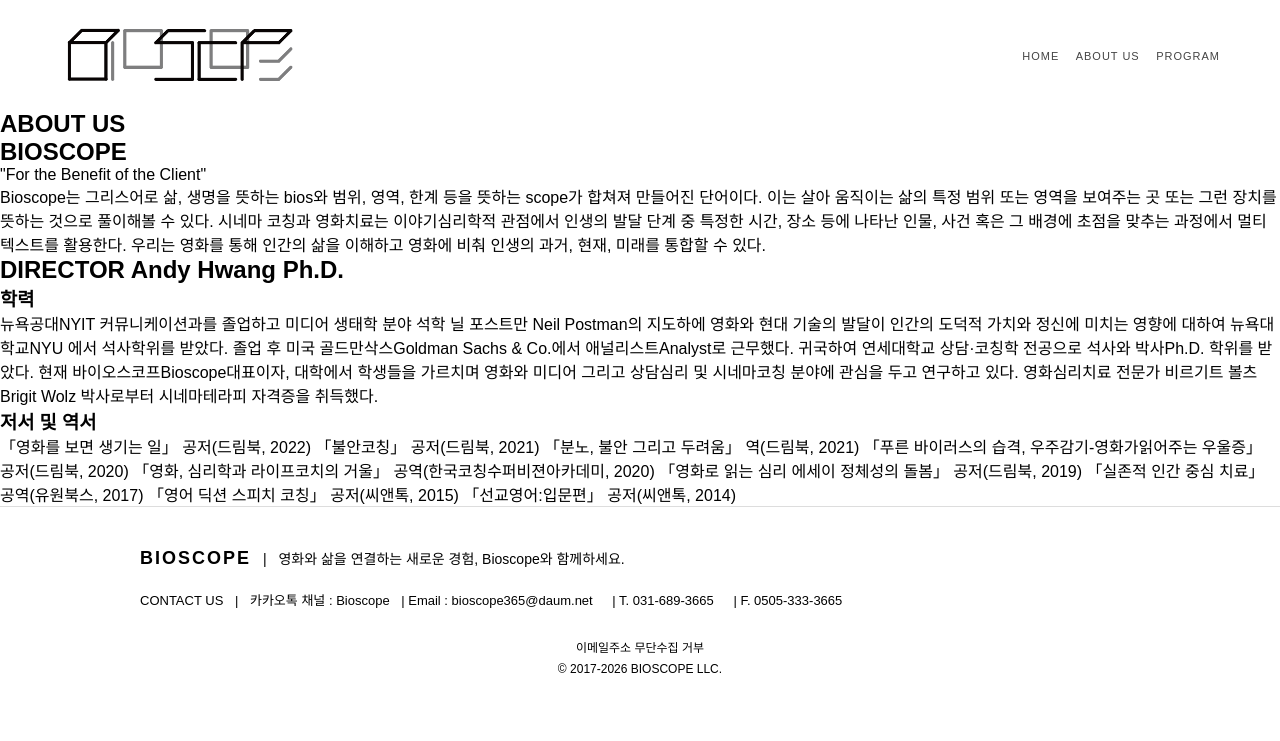
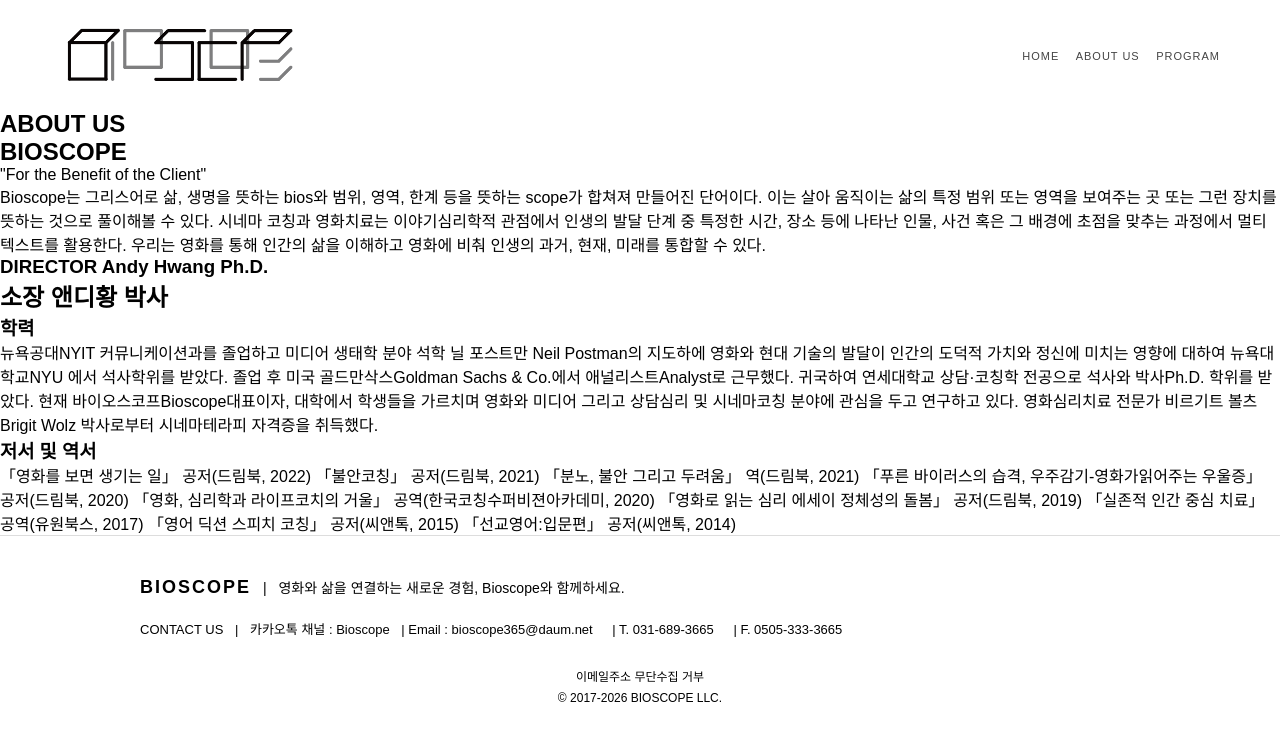
Before and after one commit to bioscope/bioscope, a Jekyll site: the page built from about.md, in a window 1280 px wide. Shown: the top 741 px of the page. Built offline with Jekyll 4.4.1, drawn with Linux system fonts in a browser that asks for light colours.

Commit message:
Update about.md

```diff
--- a/about.md
+++ b/about.md
@@ -25,7 +25,8 @@
 </div>
 
 <div class="about-section">
-  <h2>DIRECTOR Andy Hwang Ph.D.</h2>
+  <h3>DIRECTOR Andy Hwang Ph.D.</h3>
+  <h2>소장 앤디황 박사</h2>
   <h3>학력</h3>
   <p>
     뉴욕공대NYIT 커뮤니케이션과를 졸업하고 미디어 생태학 분야 석학 닐 포스트만 Neil Postman의 지도하에 영화와 현대 기술의 발달이 인간의 도덕적 가치와 정신에 미치는 영향에 대하여 뉴욕대학교NYU 에서 석사학위를 받았다. 졸업 후 미국 골드만삭스Goldman Sachs & Co.에서 애널리스트Analyst로 근무했다. 귀국하여 연세대학교 상담·코칭학 전공으로 석사와 박사Ph.D. 학위를 받았다. 현재 바이오스코프Bioscope대표이자, 대학에서 학생들을 가르치며 영화와 미디어 그리고 상담심리 및 시네마코칭 분야에 관심을 두고 연구하고 있다. 영화심리치료 전문가 비르기트 볼츠Brigit Wolz 박사로부터 시네마테라피 자격증을 취득했다.
```
